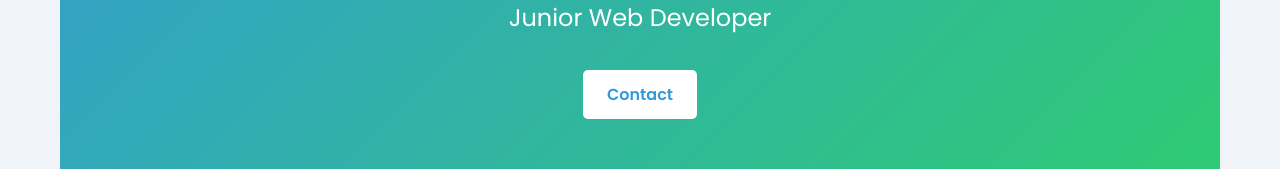
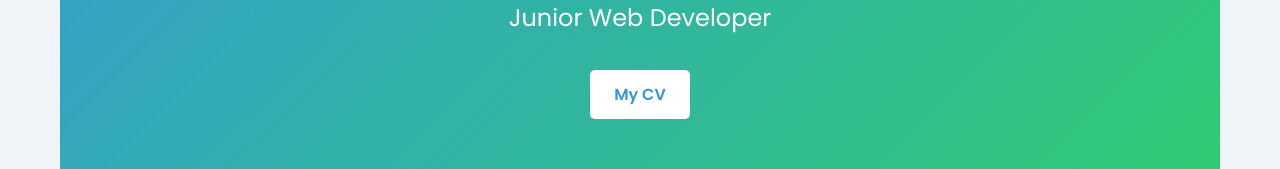
Before and after one commit to SamuelEbitNego/samuel-portofolio2, a React (Create React App) app: page / in a window 1280 px wide. Shown: the part 469-638 px from the top of the page. Built offline with nearby package versions, Linux system fonts and the light colour scheme.

Commit message:
Update App.js

```diff
--- a/src/App.js
+++ b/src/App.js
@@ -110,7 +110,7 @@ function App() {
           <img src={samuel1Image} alt="Samuel Ebit Nego" style={{ width: '200px', height: 'auto' }} />
             <h1>Samuel Ebit Nego</h1>
             <h2>Junior Web Developer</h2>
-            <a href="#contact" className="cta-button">Contact</a>
+            <a href="https://drive.google.com/file/d/1zSvw-y_sM7sqem_p8vZFPw_IfmeOPnbs/view?usp=sharing" className="cta-button">My CV</a>
           </div>
         </section>
 
```
